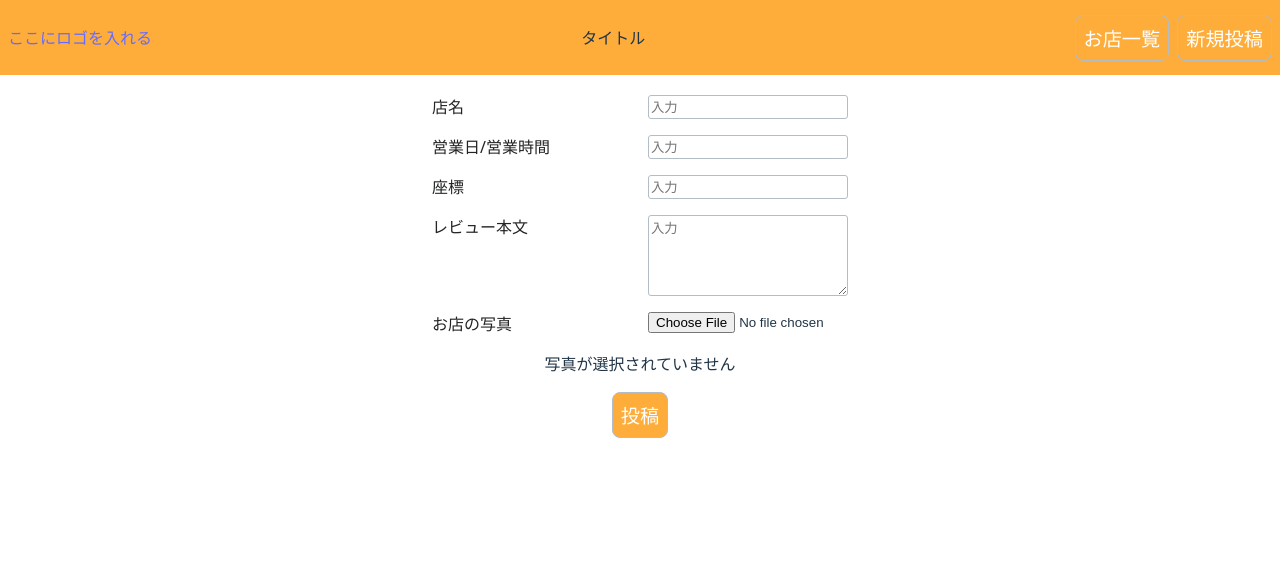
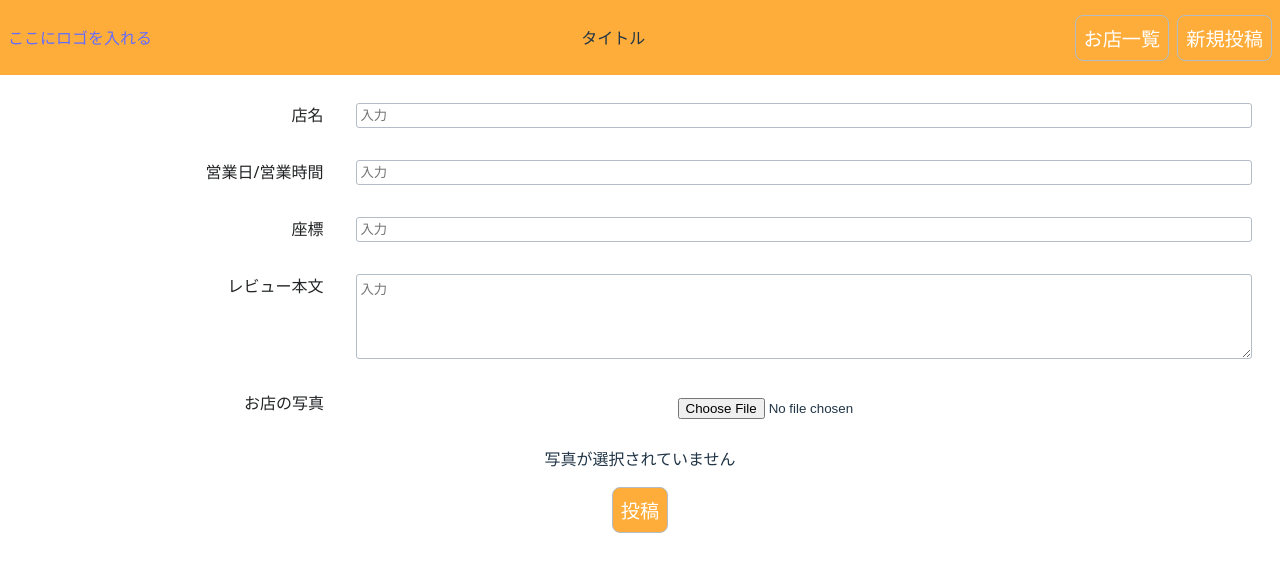
Before and after one commit to traP-jp/h25s_04, a Vue app in the folder client/: page /eatery/new in a window 1280 px wide. Shown: the top 572 px of the page. Built offline with nearby package versions, Linux system fonts and the light colour scheme.

Commit message:
fix: input design

```diff
--- a/client/src/pages/AddStore.vue
+++ b/client/src/pages/AddStore.vue
@@ -24,7 +24,7 @@ const previewUrl = computed(() => {
   <main>
     <div :class="$style.inputMenu">
       <div :class="$style.inputGroup">
-        <label :class="$style.infoLabel" for="storeName">店名</label>
+        <label for="storeName">店名</label>
         <input
           id="storeName"
           v-model="storeName"
@@ -35,9 +35,7 @@ const previewUrl = computed(() => {
         />
       </div>
       <div :class="$style.inputGroup">
-        <label :class="$style.infoLabel" for="description"
-          >営業日/営業時間</label
-        >
+        <label for="description">営業日/営業時間</label>
         <input
           id="description"
           v-model="description"
@@ -48,7 +46,7 @@ const previewUrl = computed(() => {
         />
       </div>
       <div :class="$style.inputGroup">
-        <label :class="$style.infoLabel" for="address">座標</label>
+        <label for="address">座標</label>
         <input
           id="address"
           v-model="address"
@@ -59,9 +57,7 @@ const previewUrl = computed(() => {
         />
       </div>
       <div :class="$style.inputGroup">
-        <label :class="$style.infoLabel" for="reviewContent"
-          >レビュー本文</label
-        >
+        <label for="reviewContent">レビュー本文</label>
         <textarea
           id="reviewContent"
           v-model="reviewContent"
@@ -72,7 +68,8 @@ const previewUrl = computed(() => {
         ></textarea>
       </div>
       <div :class="$style.inputGroup">
-        <label :class="$style.infoLabel" for="storePhoto">お店の写真</label>
+        <label for="storePhoto">お店の写真</label>
+        <div>
           <input
             id="storePhoto"
             :class="$style.fileInput"
@@ -80,6 +77,7 @@ const previewUrl = computed(() => {
             accept="image/*"
             @change="handleFileChange"
           />
+        </div>
       </div>
       <div v-if="previewUrl" :class="$style.previewContainer">
         <img
@@ -102,14 +100,32 @@ const previewUrl = computed(() => {
   display: flex;
   flex-direction: column;
   background-color: $color-background;
-  gap: 1rem;
+  gap: 16px;
 }
 .inputGroup {
   display: flex;
-  flex-direction: row;
   justify-content: center;
-  gap: 1rem;
+  gap: 16px;
   width: 100%;
+
+  & > * {
+    margin: 8px;
+  }
+
+  & > label {
+    flex: 1;
+    color: $color-text;
+    font-size: 16px;
+    width: 200px;
+    text-align: right;
+  }
+
+  & > input,
+  & > textarea,
+  & > div {
+    flex: 3;
+    padding: 4px;
+  }
 }
 .input {
   color: $color-text;
@@ -119,16 +135,6 @@ const previewUrl = computed(() => {
   gap: 1rem;
   width: 200px;
   align-items: center;
-}
-.fileInput {
-  width: 200px;
-}
-
-.infoLabel {
-  color: $color-text;
-  font-size: 16px;
-  width: 200px;
-  text-align: left;
 }
 
 .previewContainer {
```
Lines whose indentation alone changed are shown as unchanged.
